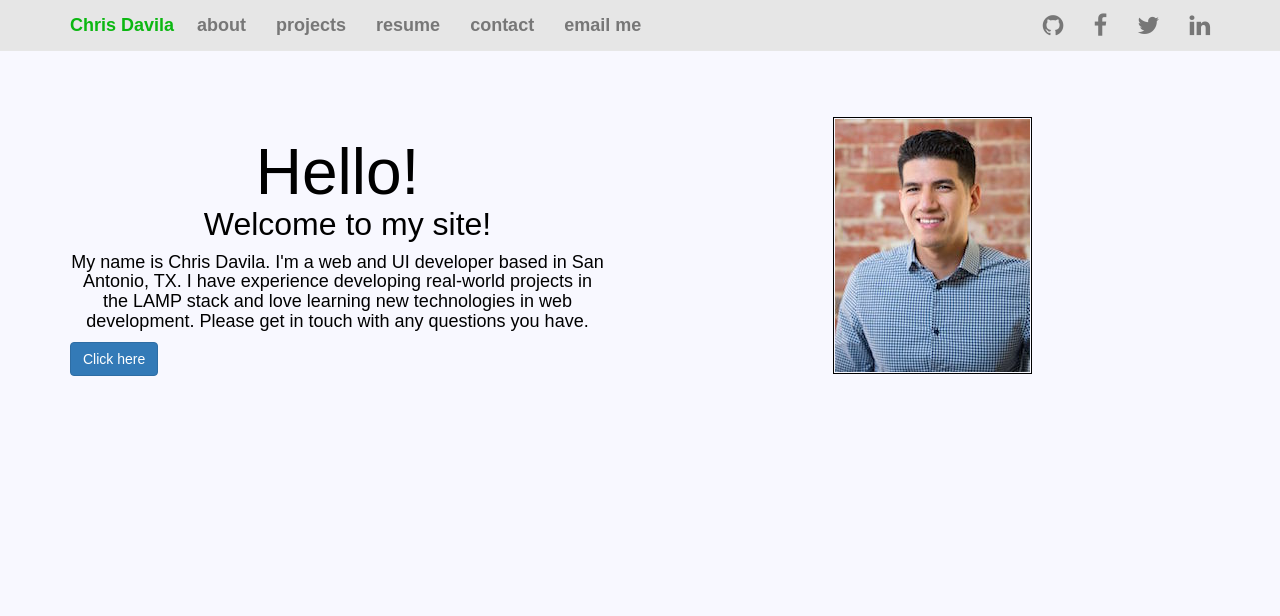
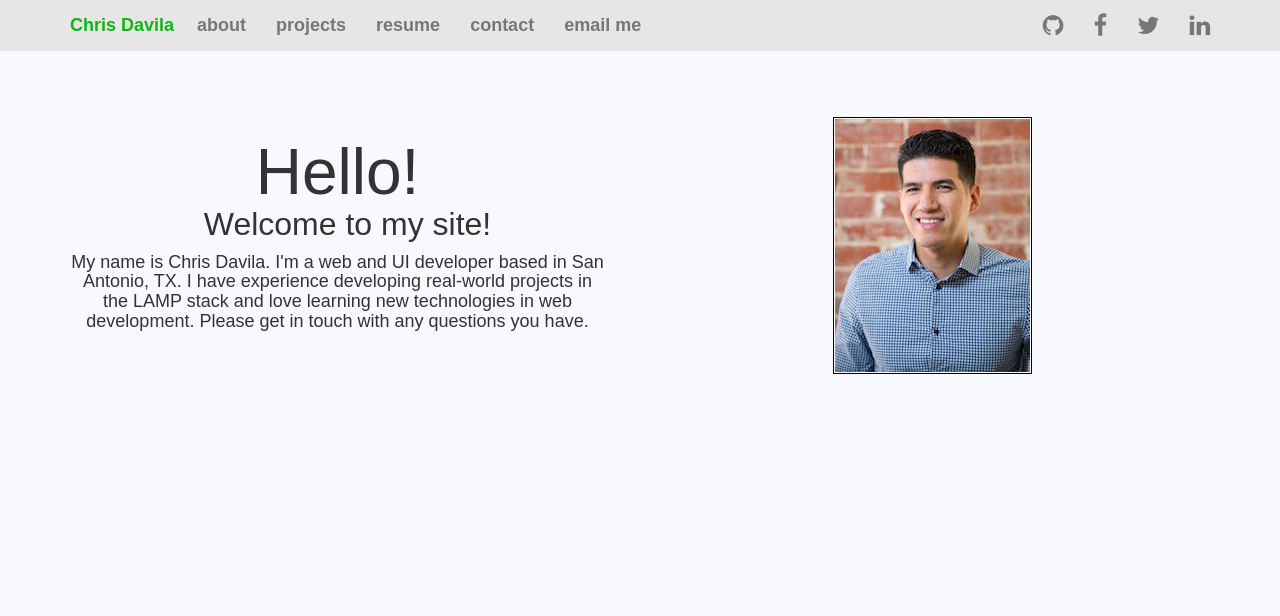
Before and after one commit to cmd1603/personal-site.dev, a PHP site: page / in a window 1280 px wide. Shown: the top 616 px of the page. Run offline with PHP 8.4, Linux system fonts and the light colour scheme; some libraries are stand-ins or nearby versions.

Commit message:
Housecleaning

```diff
--- a/public/css/personal_site_layout.css
+++ b/public/css/personal_site_layout.css
@@ -5,7 +5,6 @@ html,body
 }
 
 body {
-	color: black;
 	font-weight: bold;
     background-color: ghostwhite;
     font-family: Arial, serif;
--- a/public/index.php
+++ b/public/index.php
@@ -32,7 +32,6 @@ extract(pageController());
                 <h1 style="font-size: 64px">Hello!</h1>
                 <h3 style="font-size: 32px; margin-top: -10px; text-align: center">Welcome to my site!</h3>
                 <h4>My name is Chris Davila. I'm a web and UI developer based in San Antonio, TX. I have experience developing real-world projects in the LAMP stack and love learning new technologies in web development. Please get in touch with any questions you have.</h4>
-                <button class="btn btn-primary">Click here</button>
             </div>
             <div class="col-md-6" style="margin-top: 10%">
                 <img src="/img/codeup_photo.jpeg" class="text-center img-responsive center-block" style="width=195px; height=253px; padding:1px; border:1px solid black;">
--- a/public/projects.php
+++ b/public/projects.php
@@ -77,7 +77,7 @@ extract(pageController());
             </div>
         </div>
     </div>
-t
+
     <hr>
 
     <div class="simpsonsBackground">
```
